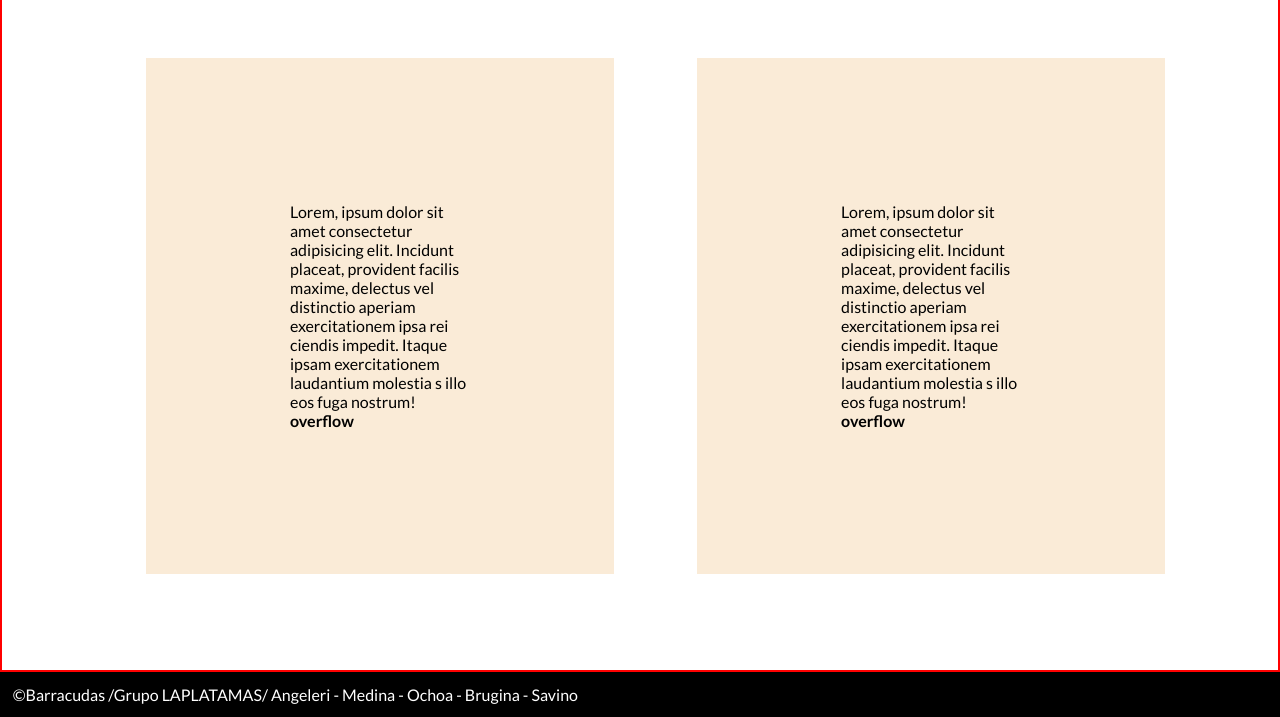
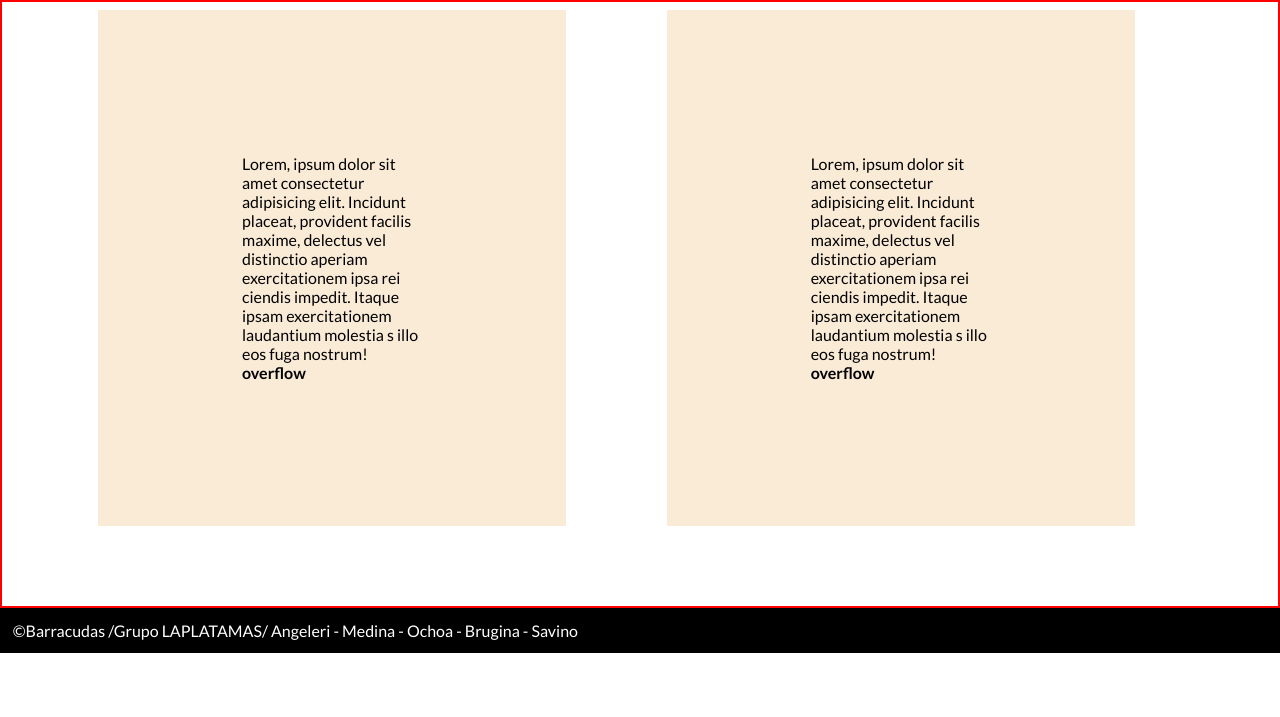
Before and after one commit to GITLETY/laplatamas, a plain HTML site: page pages/Textos.html in a window 1280 px wide. Shown: the part 245-962 px from the top of the page. After the commit the page ends 898 px from the top, so only its background shows below. Drawn offline with Linux system fonts and the light colour scheme; a web font is replaced by a local one.

Commit message:
adapte las imagenes

```diff
--- a/css/Textos.css
+++ b/css/Textos.css
@@ -5,20 +5,19 @@
     display: flex;
 }
 img{
-width: 10rem;
+width: 15vw;
+height: 25vh;
 }
 
 .conteiner{
 border: 2px solid red;
 
-padding: 5rem;
-
 }
         .conteinerdiv{
 
-            padding: 9rem; /*tamaño de la caja*/
-            width: 180px; /*tamaño del texto*/
-            margin: 1rem 1rem 1rem 4rem;
+            padding: 9rem;
+            width: 180px;
+            margin: 0.5rem 0.1rem 5rem 6rem;
             display: inline-block;
             background-color: antiquewhite;
         }
```
